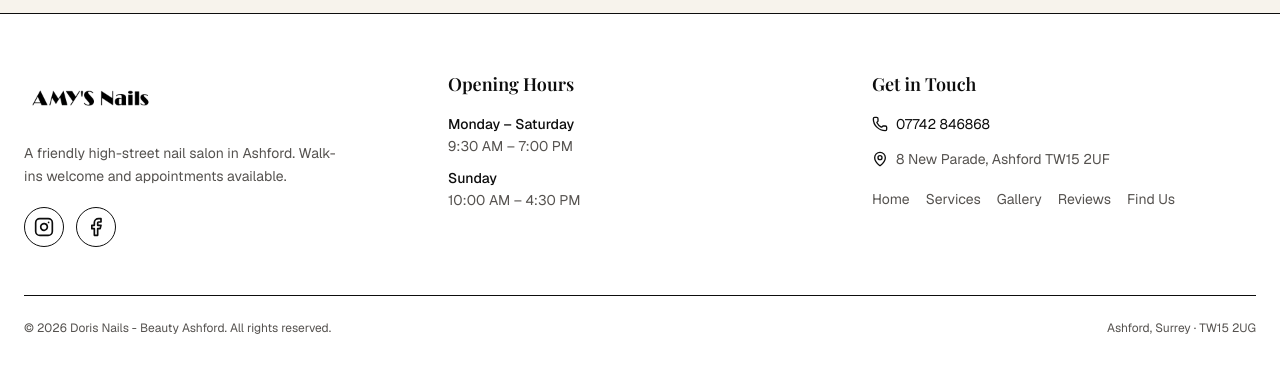
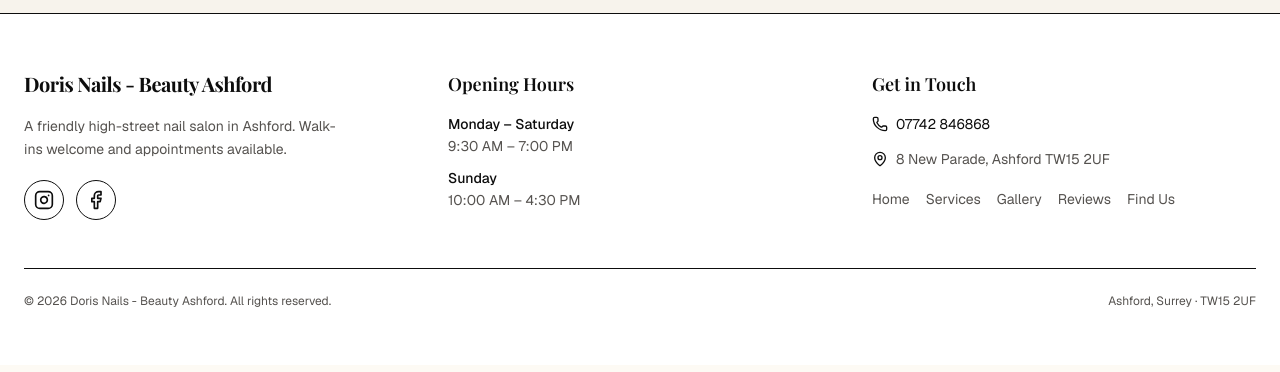
Before and after one commit to imadudxn-lgtm/Doris-Nails---Beauty-Ashford, a Next.js app: page / in a window 1280 px wide. Shown: the part 4871-5243 px from the top of the page. Built offline with nearby package versions, Linux system fonts and the light colour scheme; a web font is replaced by a local one.

Commit message:
Update site-footer.tsx

```diff
--- a/components/site-footer.tsx
+++ b/components/site-footer.tsx
@@ -1,4 +1,3 @@
-import Image from "next/image"
 import { Phone, MapPin } from "lucide-react"
 import { SALON, HOURS, NAV_LINKS } from "@/lib/salon-data"
 
@@ -25,15 +24,11 @@ export function SiteFooter() {
     <footer className="border-t border-border bg-card">
       <div className="mx-auto max-w-7xl px-4 py-14 sm:px-6">
         <div className="grid gap-10 md:grid-cols-3">
-          {/* Brand + logo */}
+          {/* Brand + logo text */}
           <div>
-            <Image
-              src="/amys-nails-logo.png"
-              alt={`${SALON.name} logo`}
-              width={260}
-              height={76}
-              className="h-14 w-auto"
-            />
+            <span className="font-serif text-xl font-bold tracking-tight text-foreground">
+              {SALON.name}
+            </span>
             <p className="mt-4 max-w-xs text-sm leading-relaxed text-muted-foreground">
               A friendly high-street nail salon in Ashford. Walk-ins welcome and
               appointments available.
@@ -112,7 +107,7 @@ export function SiteFooter() {
           <p>
             &copy; {new Date().getFullYear()} {SALON.name}. All rights reserved.
           </p>
-          <p>Ashford, Surrey · TW15 2UG</p>
+          <p>Ashford, Surrey · TW15 2UF</p>
         </div>
       </div>
     </footer>
```
